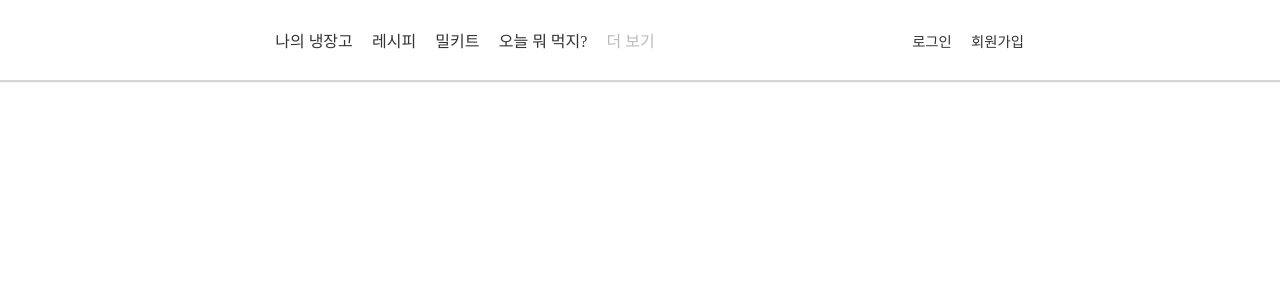
After one commit to kebi3477/Alife, a PHP site: page / in a window 1280 px wide. The commit adds this page. Shown: the top 300 px of the page. Run offline with PHP 8.4, Linux system fonts and the light colour scheme; some web fonts are replaced.

Commit message:
Add Fonts and header

```diff
--- a/css/common.css
+++ b/css/common.css
@@ -1,6 +1,49 @@
+:root {
+    --gray-light: #ddd;
+    --gray-middle: #bbb;
+    --gray-hard: #666;
+    --gray-font: #333;
+}
+@font-face {
+    font-family: 'noto-kr';
+    src: url('../font/NotoSansKR-Medium.otf');
+}
 * {
     margin: 0;
     padding: 0;
     list-style: none;
     text-decoration: none;
+    font-family: 'noto-kr';
+    box-sizing: border-box;
+    color: var(--gray-font);
 }
+/* Header Navi */
+header {
+    width: 100%;
+    height: 80px;
+    background-color: #fff;
+    box-shadow: 1px 1px 1px 1px #3333;
+    padding: 0 20%;
+    display: flex;
+    flex-flow: row nowrap;
+    justify-content: space-between;
+    align-items: center;
+}
+.header__list {
+    display: flex;
+    flex-flow: row nowrap;
+    align-items: center;
+}
+.header__item {
+    margin-left: 1.2rem;
+}
+.header__item:first-child {
+    margin-left: 0;
+}
+.header__item--gray {
+    color: var(--gray-middle);
+}
+.header__item--small {
+    font-size: .9rem;
+}
+/*  */
--- /dev/null
+++ b/index.php
@@ -0,0 +1,27 @@
+<!DOCTYPE html>
+<html lang="ko">
+<head>
+    <meta charset="UTF-8">
+    <meta http-equiv="X-UA-Compatible" content="IE=edge">
+    <meta name="viewport" content="width=device-width, initial-scale=1.0">
+    <title>Alife</title>
+    <link rel="stylesheet" href="css/common.css">
+    <link rel="stylesheet" href="css/index.css">
+</head>
+<body>
+    <header>
+        <div class="header__list">
+            <img class="header__logo" src="" alt="">
+            <div class="header__item">나의 냉장고</div>
+            <div class="header__item">레시피</div>
+            <div class="header__item">밀키트</div>
+            <div class="header__item">오늘 뭐 먹지?</div>
+            <div class="header__item header__item--gray">더 보기</div>
+        </div>
+        <div class="header__list">
+            <div class="header__item header__item--small">로그인</div>
+            <div class="header__item header__item--small">회원가입</div>
+        </div>
+    </header>
+</body>
+</html>
```
Also changed, not shown: css/index.css (added), 6 other files.
